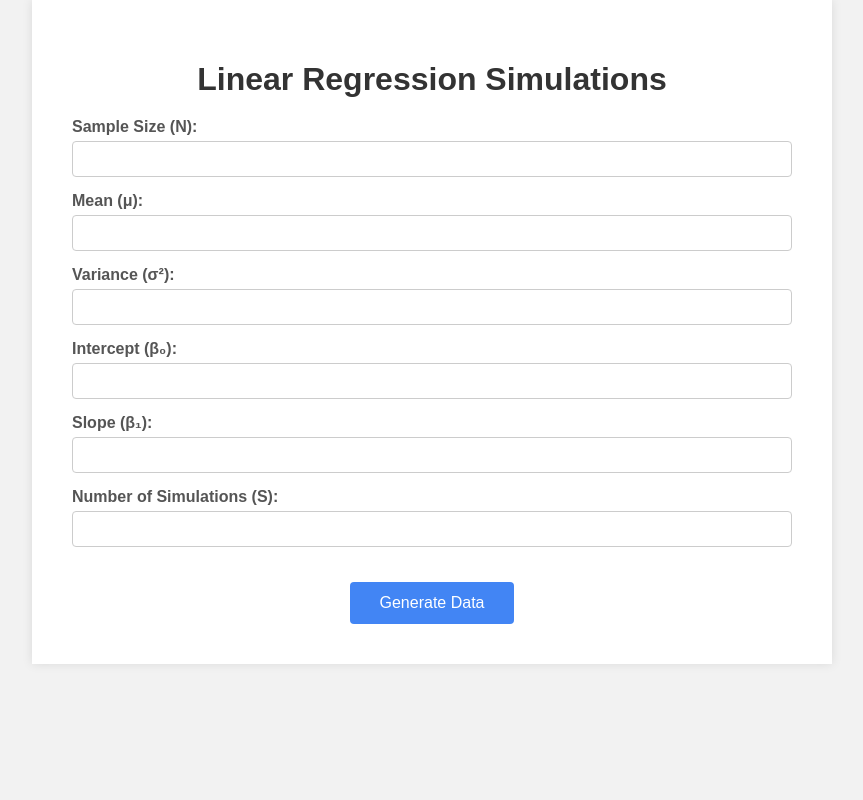
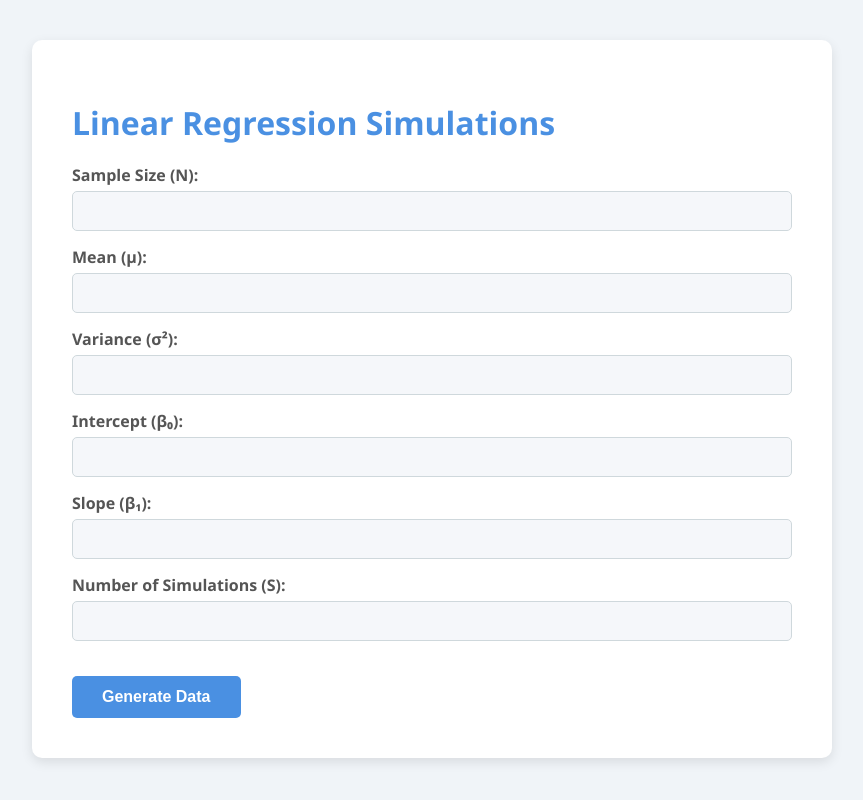
Before and after one commit to user04f8-cs506/nbclark-assignment-7, a Flask app: page / in a window 1280 px wide. Shown: the whole page, without its empty margins (208-1071 px from the left). Run offline with Flask 3, Linux system fonts and the light colour scheme.

Commit message:
final working version

```diff
--- a/app.py
+++ b/app.py
@@ -1,14 +1,15 @@
-from flask import Flask, render_template, request, url_for, session
+from flask import Flask, redirect, render_template, request, url_for, session
 import numpy as np
+
 import matplotlib
-
 matplotlib.use("Agg")
 import matplotlib.pyplot as plt
+
 from sklearn.linear_model import LinearRegression
 import scipy.stats as stats
 
 app = Flask(__name__)
-app.secret_key = "your_secret_key_here"  # Replace with your own secret key, needed for session management
+app.secret_key = "not_very_secret_key"
 
 
 def generate_data(N, mu, beta0, beta1, sigma2, S):
@@ -167,14 +168,16 @@ def index():
     return render_template("index.html")
 
 
-@app.route("/generate", methods=["POST"])
-def generate_route():
-    # This route handles data generation (same as above)
+@app.route("/generate", methods=["GET", "POST"])
+def generate():
+    if request.method == "GET":
+        return redirect(url_for("index"))
     return index()
 
-
-@app.route("/hypothesis_test", methods=["POST"])
+@app.route("/hypothesis_test", methods=["GET", "POST"])
 def hypothesis_test():
+    if request.method == "GET":
+        return redirect(url_for("index"))
     # Retrieve data from session
     try:
         N = int(session.get("N"))
@@ -262,9 +265,10 @@ def hypothesis_test():
     )
 
 
-@app.route("/confidence_interval", methods=["POST"])
+@app.route("/confidence_interval", methods=["GET", "POST"])
 def confidence_interval():
-    # Retrieve data from session
+    if request.method == "GET":
+        return redirect(url_for("index"))
     try:
         N = int(session.get("N"))
         mu = float(session.get("mu"))
--- a/templates/index.html
+++ b/templates/index.html
@@ -5,25 +5,32 @@
     <title>Linear Regression Hypothesis Testing and Confidence Intervals</title>
     <style>
         body {
-            font-family: Arial, sans-serif;
-            background-color: #f2f2f2;
+            font-family: 'Segoe UI', Tahoma, Geneva, Verdana, sans-serif;
+            background-color: #f0f4f8;
             margin: 0;
             padding: 0;
+            color: #333;
         }
         .container {
             width: 800px;
             max-width: 95%;
-            margin: 0 auto;
-            text-align: center;
-            background-color: #fff;
+            margin: 40px auto;
+            background-color: #ffffff;
             padding: 40px;
+            box-shadow: 0 4px 12px rgba(0, 0, 0, 0.1);
+            border-radius: 10px;
             box-sizing: border-box;
-            box-shadow: 0 0 10px rgba(0, 0, 0, 0.1);
             overflow-y: auto;
         }
-        h1, h2, h3 {
-            color: #333;
+        h1 {
+            font-size: 2em;
+            color: #4a90e2;
             margin-bottom: 20px;
+        }
+        h2, h3 {
+            font-size: 1.5em;
+            color: #4a90e2;
+            margin-bottom: 15px;
         }
         form {
             margin-top: 20px;
@@ -41,30 +48,33 @@
         input[type="number"],
         select {
             width: 100%;
-            padding: 8px;
+            padding: 10px;
             font-size: 16px;
             box-sizing: border-box;
-            border: 1px solid #ccc;
-            border-radius: 4px;
+            border: 1px solid #cfd8dc;
+            border-radius: 5px;
+            background-color: #f5f7fa;
         }
         button {
             margin-top: 20px;
             padding: 12px 30px;
             font-size: 16px;
-            background-color: #4285F4;
-            color: #fff;
+            font-weight: bold;
+            background-color: #4a90e2;
+            color: #ffffff;
             border: none;
-            border-radius: 4px;
+            border-radius: 5px;
             cursor: pointer;
+            transition: background-color 0.3s ease;
         }
         button:hover {
-            background-color: #3071E8;
+            background-color: #357ab8;
         }
         hr {
             margin: 40px 0;
             border: none;
             height: 1px;
-            background-color: #ddd;
+            background-color: #e0e0e0;
         }
         .result-section {
             margin-top: 40px;
@@ -74,6 +84,8 @@
             height: auto;
             margin-top: 20px;
             border: 1px solid #ddd;
+            border-radius: 5px;
+            box-shadow: 0 4px 8px rgba(0, 0, 0, 0.1);
         }
         p {
             color: #333;
@@ -84,13 +96,37 @@
             margin-top: 60px;
             color: #888;
             font-size: 14px;
+            text-align: center;
         }
         .error {
-            color: red;
+            color: #e74c3c;
             font-weight: bold;
             margin-top: 20px;
         }
+        .success {
+            color: #2ecc71;
+            font-weight: bold;
+        }
+        .highlight {
+            font-weight: bold;
+            color: #4a90e2;
+        }
     </style>
+    <script>
+        // Capture the scroll position before navigating away
+        window.addEventListener("beforeunload", () => {
+            sessionStorage.setItem("scrollPos", window.scrollY);
+        });
+
+        // Restore the scroll position after the page loads
+        window.addEventListener("load", () => {
+            const scrollPos = sessionStorage.getItem("scrollPos");
+            if (scrollPos) {
+                window.scrollTo(0, parseInt(scrollPos, 10));
+                sessionStorage.removeItem("scrollPos"); // Clean up after restoring
+            }
+        });
+    </script>
 </head>
 <body>
     <div class="container">
```
Also changed, not shown: static/plot1.png, static/plot2.png, static/plot3.png, static/plot4.png.
